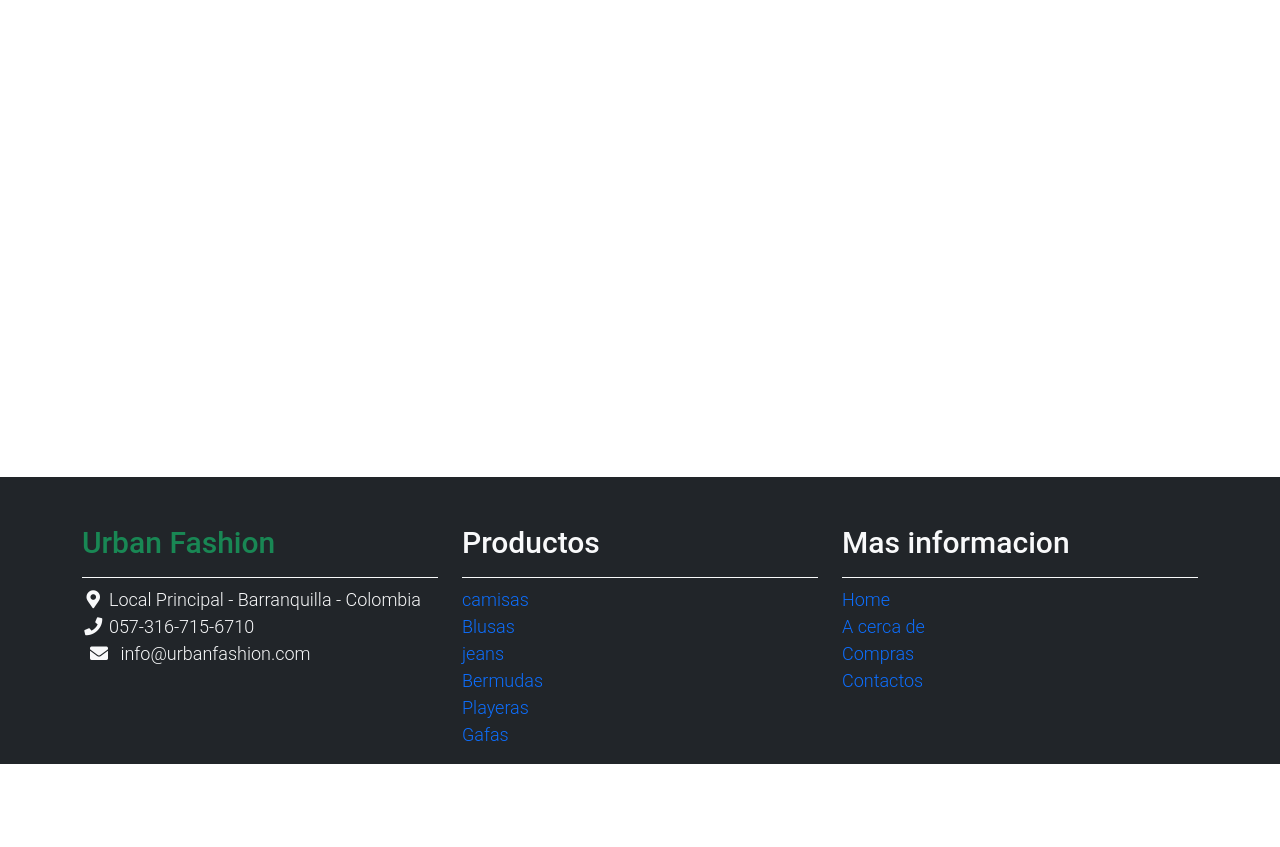
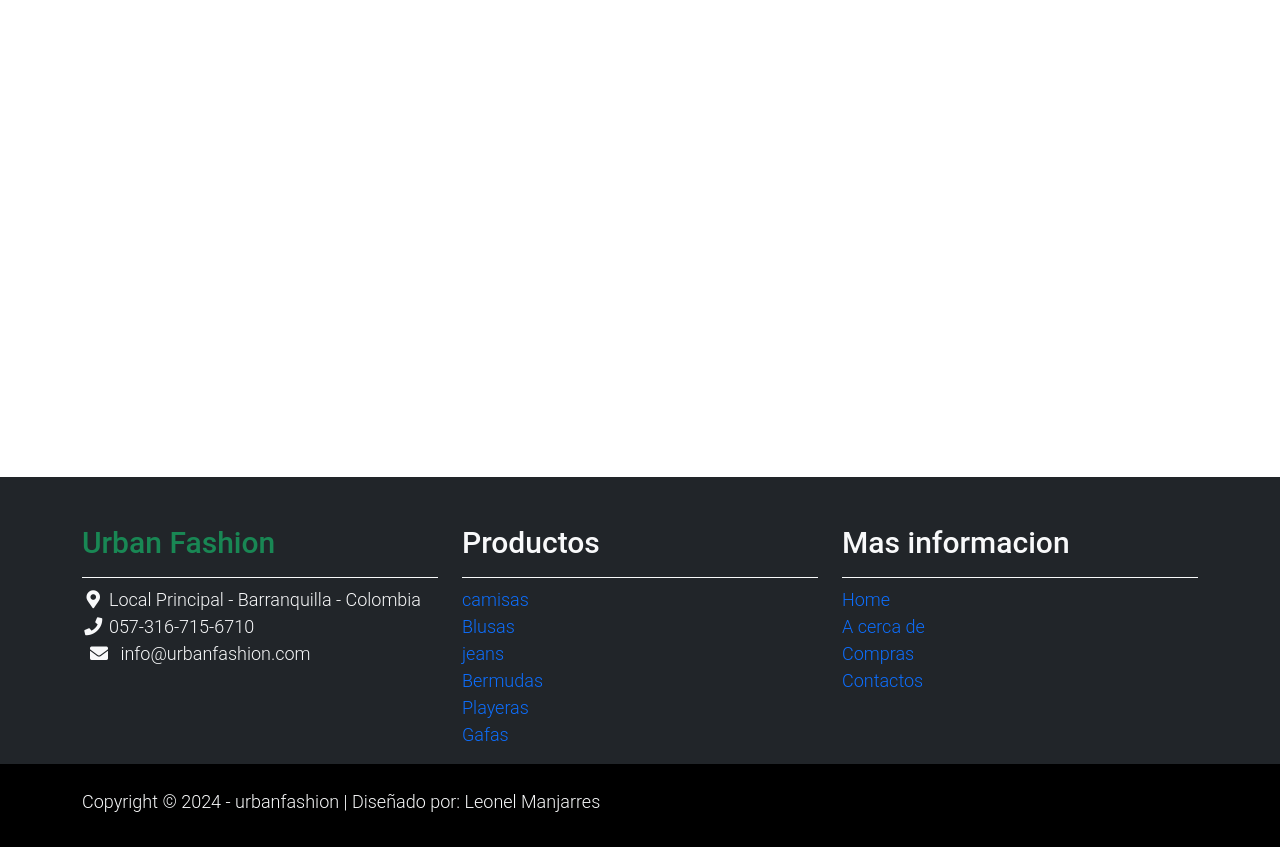
Before and after one commit to LeonelManjarres/ProyectoProgramacion, a plain HTML site: page index.html in a window 1280 px wide. Shown: the part 49-896 px from the top of the page. Before the commit the page ends 813 px from the top, so only its background shows below. Drawn offline with nearby package versions, Linux system fonts and the light colour scheme.

Commit message:
Encabezado

```diff
--- a/index.html
+++ b/index.html
@@ -4,6 +4,8 @@
     <meta charset="UTF-8">
     <meta name="viewport" content="width=device-width, initial-scale=1.0">
     <title>Urban_Fashion</title>
+    <!-- iconos -->
+    <link rel="apple-touch-icon" href="assets/img/">
     <!-- css -->
     <link rel="stylesheet" href="assets/css/bootstrap.min.css">
     <link rel="stylesheet" href="assets/css/templatemo.css">
@@ -36,44 +38,7 @@
 
         </div>
     </nav>
-    <!--inicio de la barra de navegacion-->
-<!--
-    <nav class="navbar navbar-expand-lg bg-body-tertiary" >
-        <div class="container-fluid">
-        <button class="navbar-toggler" type="button" data-bs-toggle="collapse" data-bs-target="#navbarTogglerDemo01" aria-controls="navbarTogglerDemo01" aria-expanded="false" aria-label="Toggle navigation">
-            <span class="navbar-toggler-icon"></span>
-        </button>
-        <div class="collapse navbar-collapse" id="navbarTogglerDemo01">-->
-            <!--<a class="navbar-brand" href="#">Urban Fashion</a>-->
-          <!--  <ul class="navbar-nav me-auto mb-2 mb-lg-0">
-            <li class="nav-item">
-                <a class="nav-link active" aria-current="page" href="#">Inicio</a>
-            </li>
-            <li class="nav-item">
-                <a class="nav-link active" aria-current="page" href="#">A cerca de</a>
-            </li>
-            <li class="nav-item">
-                <a class="nav-link" href="#">Contactanos</a>
-            </li>
-            <li class="nav-item dropdown">
-                <a class="nav-link dropdown-toggle" href="#" role="button" data-bs-toggle="dropdown" aria-expanded="false">
-                Tienda
-                </a>
-                <ul class="dropdown-menu">
-                <li><a class="dropdown-item" href="#">Dama</a></li>
-                <li><a class="dropdown-item" href="#">Caballeros</a></li>
-                <li><a class="dropdown-item" href="#">Niños</a></li>
-                </ul>
-            </li>
-            </ul>
-            <form class="d-flex" role="search">
-            <input class="form-control me-2" type="search" placeholder="Search" aria-label="Search">
-            <button class="btn btn-outline-success" type="submit">Buscar</button>
-            </form>
-        </div>
-        </div>
-    </nav>
--->
+
     <!--fin de la barra de navegacion-->
     <section>
 
@@ -123,6 +88,17 @@
                 </div>
             </div>
         </div>
+        <div class="w100 bg-black py-3">
+            <div class="container">
+                <div class="row pt-2">
+                    <p class="text-left text-light">
+                        Copyright &copy; 2024 - urbanfashion | Diseñado por: Leonel Manjarres
+                    </p>
+                </div>
+
+            </div>
+
+        </div>
     </footer>
     <!-- FIN DE PIE -->
     <script src="https://cdn.jsdelivr.net/npm/bootstrap@5.3.3/dist/js/bootstrap.bundle.min.js" integrity="sha384-YvpcrYf0tY3lHB60NNkmXc5s9fDVZLESaAA55NDzOxhy9GkcIdslK1eN7N6jIeHz" crossorigin="anonymous"></script>
```
